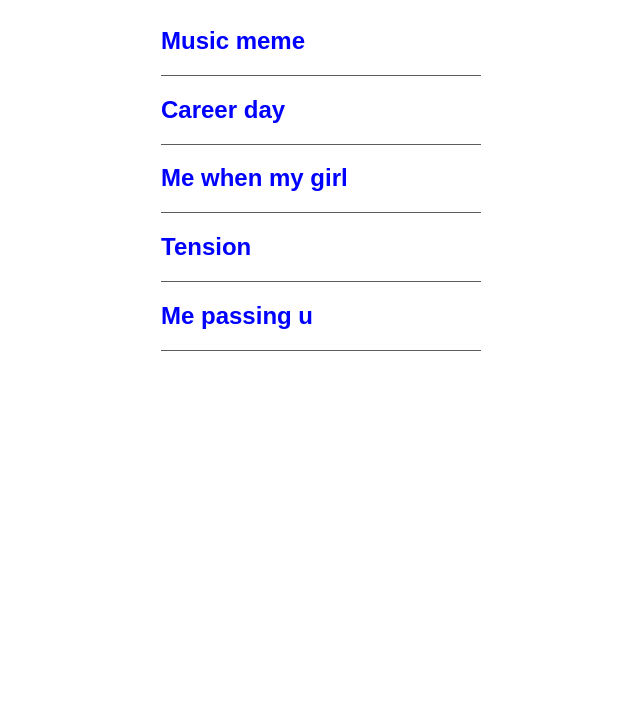
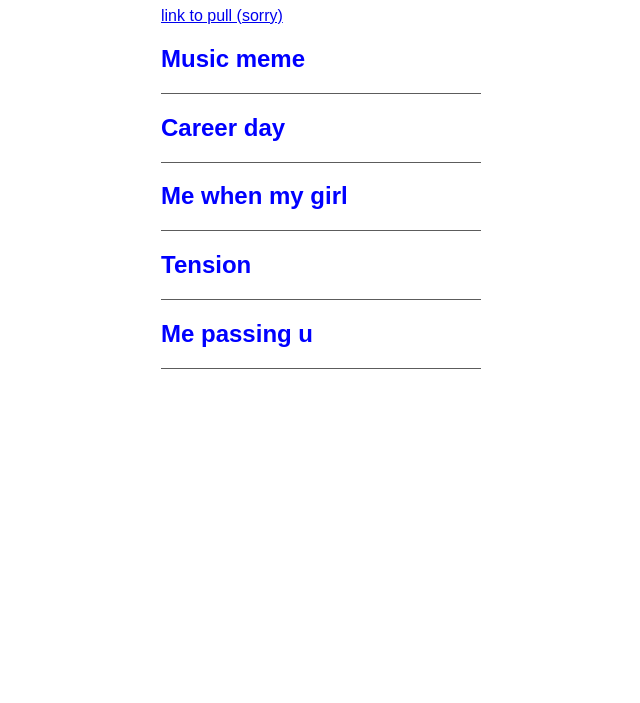
Before and after one commit to mushsup/cssBayan, a plain HTML site: page cssBayan/index.html in a window 1280 px wide. Shown: the part 97-800 px from the top of the page, without its empty margins (319-959 px from the left). Drawn offline with Linux system fonts and the light colour scheme.

Commit message:
fix: add pull link (Mon, Mar 13, 2023 10:59:24 AM)

```diff
--- a/cssBayan/index.html
+++ b/cssBayan/index.html
@@ -8,7 +8,7 @@
 <body>
 <div class="bayan">
              <h1>CSS Bayan</h1>
-
+             <a href="https://github.com/mushsup/cssBayan/pull/1">link to pull (sorry)</a>
 
     <div class="bayan-item">
         <div class="container">
```
Also changed, not shown: cssBayan/style.css (+0 -8 lines).
